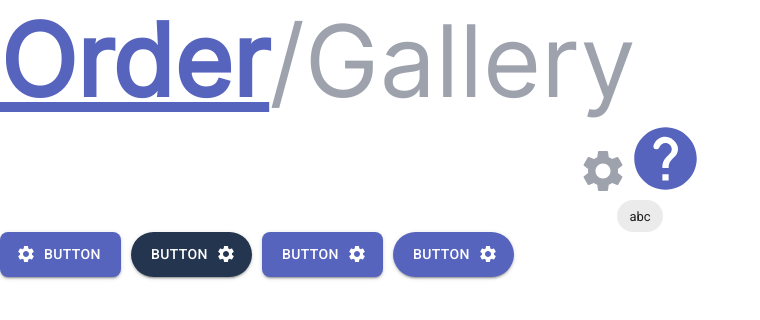
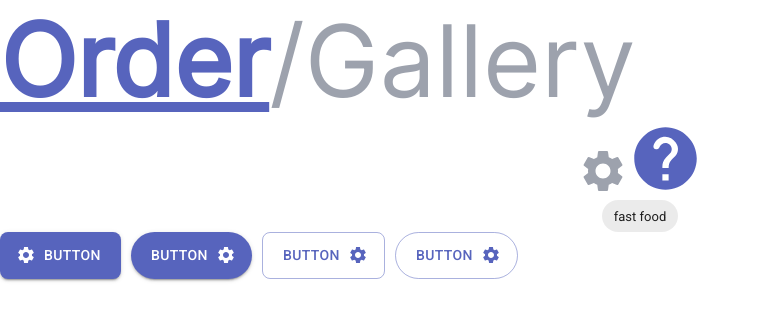
Before and after one commit to kihku/formee-frontend, a React (Create React App) app: page / in a window 1280 px wide. Shown: the top 320 px of the page, without its empty margins (0-760 px from the left). Built offline with nearby package versions, Linux system fonts and the light colour scheme.

Commit message:
create theme

```diff
--- a/src/App.tsx
+++ b/src/App.tsx
@@ -24,13 +24,14 @@ function App() {
           <CustomIcon name="about" size={75} color={COLORS.primary} />
         </Grid>
         <Grid item xs={12}>
-          <CustomChip text="abc"></CustomChip>
+          <CustomChip text="fast food" color="red"></CustomChip>
         </Grid>
         <Grid item xs={12} sx={{ display: "flex", gap: "10px" }}>
           <CustomButton text="button" startIcon="settings" type="default" />
           <CustomButton text="button" endIcon="settings" type="rounded" color={COLORS.text} />
-          <CustomButton text="button" endIcon="settings" type="outlined" />
+          <CustomButton text="button" endIcon="settings" type="outlined" color={"white"} />
           <CustomButton
+            color={"white"}
             text="button"
             endIcon="settings"
             type="rounded-outlined"
--- a/src/components/CustomButton/index.tsx
+++ b/src/components/CustomButton/index.tsx
@@ -21,21 +21,24 @@ export const CustomButton = ({ text, link, color, startIcon, endIcon, type, hand
   };
 
   const buttonStyle = {
-    ":hover": {
-      backgroundColor: color ? (isType("outlined") ? COLORS.background : color) : COLORS.primary,
-      color: "white",
-    },
-    padding: "10px 20px",
-    backgroundColor: color ? (isType("outlined") ? COLORS.background : color) : COLORS.primary,
+    // ":hover": {
+    //   backgroundColor: color ? (isType("outlined") ? COLORS.background : color) : COLORS.primary,
+    //   color: "white",
+    // },
+    paddingX: "20px",
+    paddingY: "10px",
+    // backgroundColor: color ? (isType("outlined") ? COLORS.background : color) : COLORS.primary,
     borderRadius: isType("rounded") ? 10 : 2,
   };
 
   return (
     <Button
-      variant="contained"
+      variant={isType("outlined") ? "outlined" : "contained"}
       size="medium"
-      startIcon={startIcon && <CustomIcon name={startIcon} color="white" size={20} />}
-      endIcon={endIcon && <CustomIcon name={endIcon} color="white" size={20} />}
+      startIcon={
+        startIcon && <CustomIcon name={startIcon} color={isType("outlined") ? COLORS.primary : "white"} size={20} />
+      }
+      endIcon={endIcon && <CustomIcon name={endIcon} color={isType("outlined") ? COLORS.primary : "white"} size={20} />}
       sx={buttonStyle}
       onClick={handleOnClick}
     >
--- a/src/components/CustomChip/index.tsx
+++ b/src/components/CustomChip/index.tsx
@@ -6,8 +6,8 @@ interface CustomChipProps {
   color?: string;
   size?: number;
 }
-export const CustomChip = (props: CustomChipProps) => {
-  const chipColor = props.color ?? COLORS.primary;
+export const CustomChip = ({text,color,size}: CustomChipProps) => {
+  const chipColor = color ?? COLORS.primary;
   const chipStyle = {  fill: chipColor };
-  return <Chip label={props.text} sx = {chipStyle}></Chip>;
+  return <Chip label={text} sx = {chipStyle}></Chip>;
 };
--- a/src/index.tsx
+++ b/src/index.tsx
@@ -7,12 +7,16 @@ import { Provider } from "react-redux";
 import { BrowserRouter } from "react-router-dom";
 import { store } from "./redux/store";
 import "./index.css";
+import { ThemeProvider } from "@mui/material";
+import { theme } from "styles/theme";
 
 ReactDOM.render(
   <React.StrictMode>
     <BrowserRouter>
       <Provider store={store}>
-        <App />
+        <ThemeProvider theme={theme}>
+          <App />
+        </ThemeProvider>
       </Provider>
     </BrowserRouter>
   </React.StrictMode>,
--- a/src/styles/index.tsx
+++ b/src/styles/index.tsx
@@ -1,6 +1,7 @@
 export const COLORS = {
   primary: "#5764BD",
   primaryDark: "#4e5aaa",
+  primaryLight:"#8992d0",
   background: "#F7F8FC",
   text: "#24354F",
   lightText: "#9DA2AD",
--- /dev/null
+++ b/src/styles/theme.tsx
@@ -0,0 +1,44 @@
+import { createTheme } from "@mui/material/styles";
+import { COLORS } from "styles";
+
+declare module "@mui/material/styles" {
+  interface Theme {
+    status: {
+      danger: React.CSSProperties["color"];
+    };
+  }
+
+  interface Palette {
+    neutral: Palette["primary"];
+  }
+  interface PaletteOptions {
+    neutral: PaletteOptions["primary"];
+  }
+
+  interface PaletteColor {
+    darker?: string;
+  }
+  interface SimplePaletteColorOptions {
+    darker?: string;
+  }
+  interface ThemeOptions {
+    status: {
+      danger: React.CSSProperties["color"];
+    };
+  }
+}
+export const theme = createTheme({
+  status: {
+    danger: "#e53e3e",
+  },
+  palette: {
+    primary: {
+      main: COLORS.primary,
+      darker: COLORS.primaryDark,
+    },
+    neutral: {
+      main: "#EFF0FF",
+      contrastText: COLORS.primary,
+    },
+  },
+});
```
